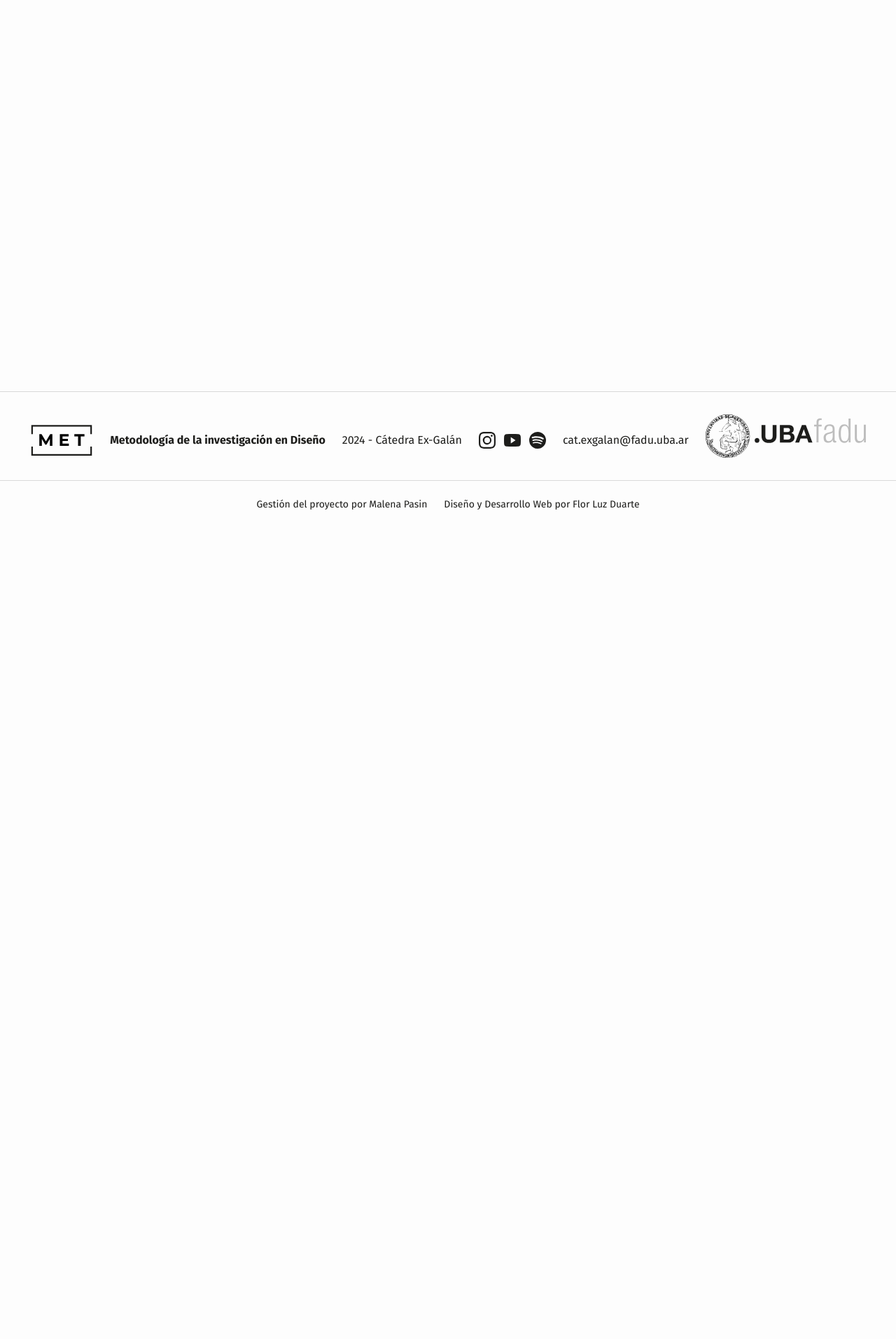
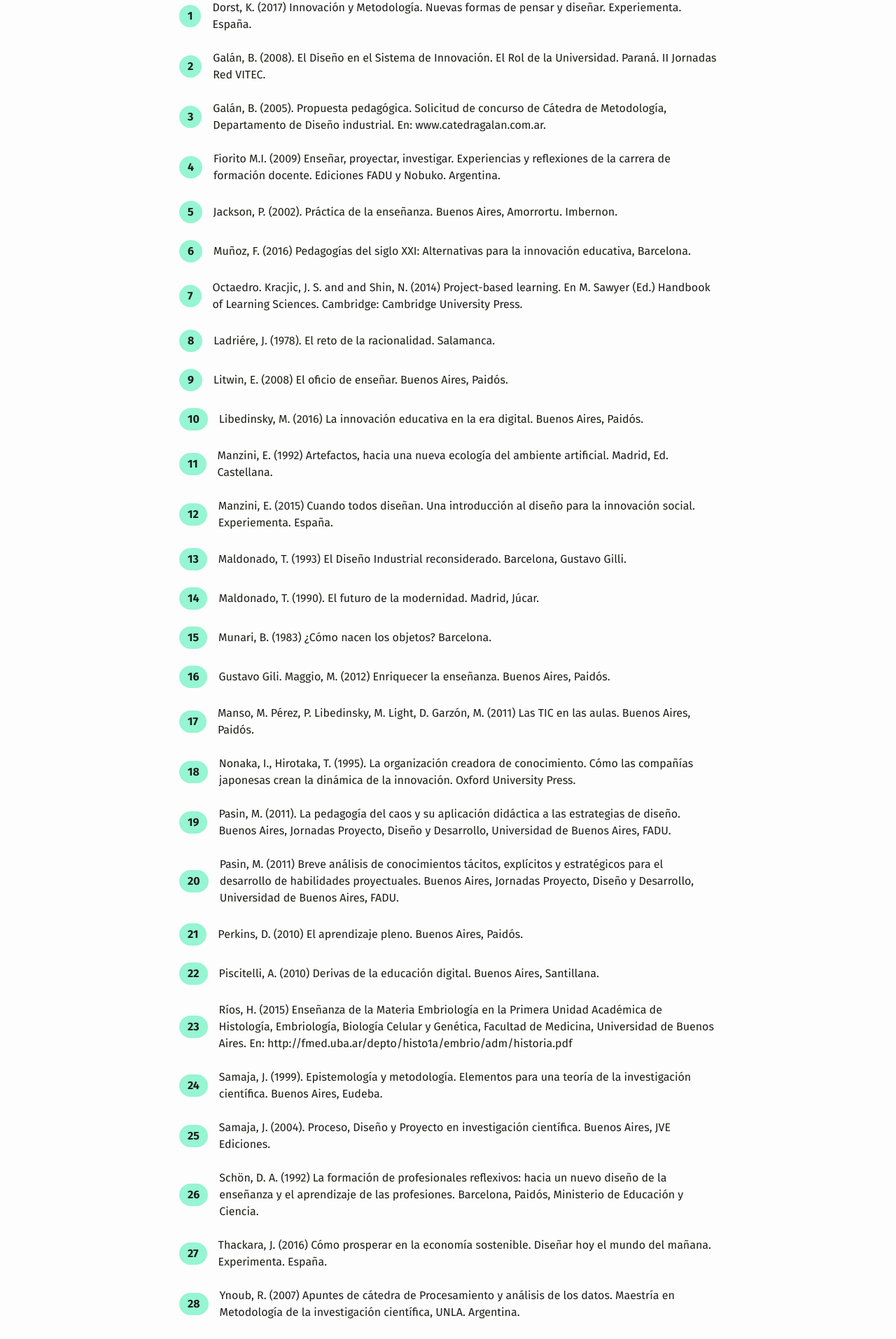
Before and after one commit to florluzduarte/metodo-fadu-uba, a Next.js app: page /marcoteorico in a window 1280 px wide. Shown: the part 334-2247 px from the top of the page at 70% size. Before the commit the page ends 1089 px from the top, so only its background shows below. Built offline with nearby package versions, Linux system fonts and the light colour scheme.

Commit message:
feat: add BiblioList component and bibliografiaList content

```diff
--- a/src/app/marcoteorico/page.tsx
+++ b/src/app/marcoteorico/page.tsx
@@ -1,8 +1,12 @@
+import { BiblioList, LinkItem, Title } from "@/components";
 
 export default function MarcoTeoricoPage() {
   return (
-    <div>
-      <h1>Marco de referencia</h1>
+    <div className="mx-6 my-14 flex flex-col gap-8 md:mx-auto md:max-w-2xl xl:max-w-3xl">
+      <LinkItem type="internal" iconPosition="left" text="Volver" path="/" />
+      <Title text="Marco teórico" />
+      <BiblioList />
+      <LinkItem type="internal" iconPosition="left" text="Volver" path="/" />
     </div>
   );
 }
--- a/src/components/index.ts
+++ b/src/components/index.ts
@@ -23,6 +23,9 @@ export { Footer } from "./layout/footer/Footer";
 export { LogoFadu } from "./layout/logos/LogoFadu";
 export { SocialMedia } from "./layout/footer/SocialMedia";
 
+// Marco Teórico components
+export { BiblioList } from "./marcoTeorico/BiblioList";
+
 // UI components
 export { Title } from "./ui/titles/Title";
 export { Subtitle } from "./ui/titles/Subtitle";
--- /dev/null
+++ b/src/components/marcoTeorico/BiblioList.tsx
@@ -0,0 +1,10 @@
+import { bibliografiaRecomendada } from "@/content/marcoTeorico/bibliografiaList";
+import { List } from "@/components";
+
+export const BiblioList = () => {
+  return (
+    <>
+      <List listItems={bibliografiaRecomendada.books} />
+    </>
+  )
+}
--- /dev/null
+++ b/src/content/marcoTeorico/bibliografiaList.ts
@@ -0,0 +1,122 @@
+import type { Bibliografia } from "@/models";
+
+export const bibliografiaRecomendada: Bibliografia = {
+  books: [
+    {
+      order: 1,
+      text: "Dorst, K. (2017) Innovación y Metodología. Nuevas formas de pensar y diseñar. Experiementa. España."
+    },
+    {
+      order: 2,
+      text: "Galán, B. (2008). El Diseño en el Sistema de Innovación. El Rol de la Universidad. Paraná. II Jornadas Red VITEC."
+    },
+    {
+      order: 3,
+      text: "Galán, B. (2005). Propuesta pedagógica. Solicitud de concurso de Cátedra de Metodología, Departamento de Diseño industrial. En: www.catedragalan.com.ar."
+    },
+    {
+      order: 4,
+      text: "Fiorito M.I. (2009) Enseñar, proyectar, investigar. Experiencias y reflexiones de la carrera de formación docente. Ediciones FADU y Nobuko. Argentina."
+    },
+    {
+      order: 5,
+      text: "Jackson, P. (2002). Práctica de la enseñanza. Buenos Aires, Amorrortu. Imbernon."
+    },
+    {
+      order: 6,
+      text: "Muñoz, F. (2016) Pedagogías del siglo XXI: Alternativas para la innovación educativa, Barcelona."
+    },
+    {
+      order: 7,
+      text: "Octaedro. Kracjic, J. S. and and Shin, N. (2014) Project-based learning. En M. Sawyer (Ed.) Handbook of Learning Sciences. Cambridge: Cambridge University Press."
+    },
+    {
+      order: 8,
+      text: "Ladriére, J. (1978). El reto de la racionalidad. Salamanca."
+    },
+    {
+      order: 9,
+      text: "Litwin, E. (2008) El oficio de enseñar. Buenos Aires, Paidós."
+    },
+    {
+      order: 10,
+      text: "Libedinsky, M. (2016) La innovación educativa en la era digital. Buenos Aires, Paidós."
+    },
+    {
+      order: 11,
+      text: "Manzini, E. (1992) Artefactos, hacia una nueva ecología del ambiente artificial. Madrid, Ed. Castellana."
+    },
+    {
+      order: 12,
+      text: "Manzini, E. (2015) Cuando todos diseñan. Una introducción al diseño para la innovación social. Experiementa. España."
+    },
+    {
+      order: 13,
+      text: "Maldonado, T. (1993) El Diseño Industrial reconsiderado. Barcelona, Gustavo Gilli."
+    },
+    {
+      order: 14,
+      text: "Maldonado, T. (1990). El futuro de la modernidad. Madrid, Júcar."
+    },
+    {
+      order: 15,
+      text: "Munari, B. (1983) ¿Cómo nacen los objetos? Barcelona."
+    },
+    {
+      order: 16,
+      text: "Gustavo Gili. Maggio, M. (2012) Enriquecer la enseñanza. Buenos Aires, Paidós."
+    },
+    {
+      order: 17,
+      text: "Manso, M. Pérez, P. Libedinsky, M. Light, D. Garzón, M. (2011) Las TIC en las aulas. Buenos Aires, Paidós."
+    },
+    {
+      order: 18,
+      text: "Nonaka, I., Hirotaka, T. (1995). La organización creadora de conocimiento. Cómo las compañías japonesas crean la dinámica de la innovación. Oxford University Press."
+    },
+    {
+      order: 19,
+      text: "Pasin, M. (2011). La pedagogía del caos y su aplicación didáctica a las estrategias de diseño. Buenos Aires, Jornadas Proyecto, Diseño y Desarrollo, Universidad de Buenos Aires, FADU."
+    },
+    {
+      order: 20,
+      text: "Pasin, M. (2011) Breve análisis de conocimientos tácitos, explícitos y estratégicos para el desarrollo de habilidades proyectuales. Buenos Aires, Jornadas Proyecto, Diseño y Desarrollo, Universidad de Buenos Aires, FADU."
+    },
+    {
+      order: 21,
+      text: "Perkins, D. (2010) El aprendizaje pleno. Buenos Aires, Paidós."
+    },
+    {
+      order: 22,
+      text: "Piscitelli, A. (2010) Derivas de la educación digital. Buenos Aires, Santillana."
+    },
+    {
+      order: 23,
+      text: "Ríos, H. (2015) Enseñanza de la Materia Embriología en la Primera Unidad Académica de Histología, Embriología, Biología Celular y Genética, Facultad de Medicina, Universidad de Buenos Aires. En: http://fmed.uba.ar/depto/histo1a/embrio/adm/historia.pdf"
+    },
+    {
+      order: 24,
+      text: "Samaja, J. (1999). Epistemología y metodología. Elementos para una teoría de la investigación científica. Buenos Aires, Eudeba."
+    },
+    {
+      order: 25,
+      text: "Samaja, J. (2004). Proceso, Diseño y Proyecto en investigación científica. Buenos Aires, JVE Ediciones."
+    },
+    {
+      order: 26,
+      text: "Schön, D. A. (1992) La formación de profesionales reflexivos: hacia un nuevo diseño de la enseñanza y el aprendizaje de las profesiones. Barcelona, Paidós, Ministerio de Educación y Ciencia."
+    },
+    {
+      order: 27,
+      text: "Thackara, J. (2016) Cómo prosperar en la economía sostenible. Diseñar hoy el mundo del mañana. Experimenta. España."
+    },
+    {
+      order: 28,
+      text: "Ynoub, R. (2007) Apuntes de cátedra de Procesamiento y análisis de los datos. Maestría en Metodología de la investigación científica, UNLA. Argentina."
+    },
+    {
+      order: 29,
+      text: "Zukerfeld, M. Bienes informacionales y capitalismo cognitivo. Conocimiento, información y acceso en el siglo XXI. En Revista Razón y Palabra nro. 54. En: http://www.www.razonypalabra.org.mx/anteriores/n54/mzukerfeld.html."
+    }
+  ]
+}
--- a/src/models/index.ts
+++ b/src/models/index.ts
@@ -5,6 +5,9 @@ export type { Fundamentos } from "./catedra/catedra.interfaces";
 export type { Objetivos } from "./catedra/catedra.interfaces";
 export type { Contenidos } from "./catedra/catedra.interfaces";
 
+// Interfaces marcoTeorico
+export type { Bibliografia } from "./marcoTeorico/marco.interface";
+
 // Interfaces UI
 export type { ListItemProps } from "./ui/ui.interface";
 export type { ListProps } from "./ui/ui.interface";
--- /dev/null
+++ b/src/models/marcoTeorico/marco.interface.ts
@@ -0,0 +1,5 @@
+import type { ListItemProps } from "@/models";
+
+export interface Bibliografia {
+  books: ListItemProps[];
+}
```
